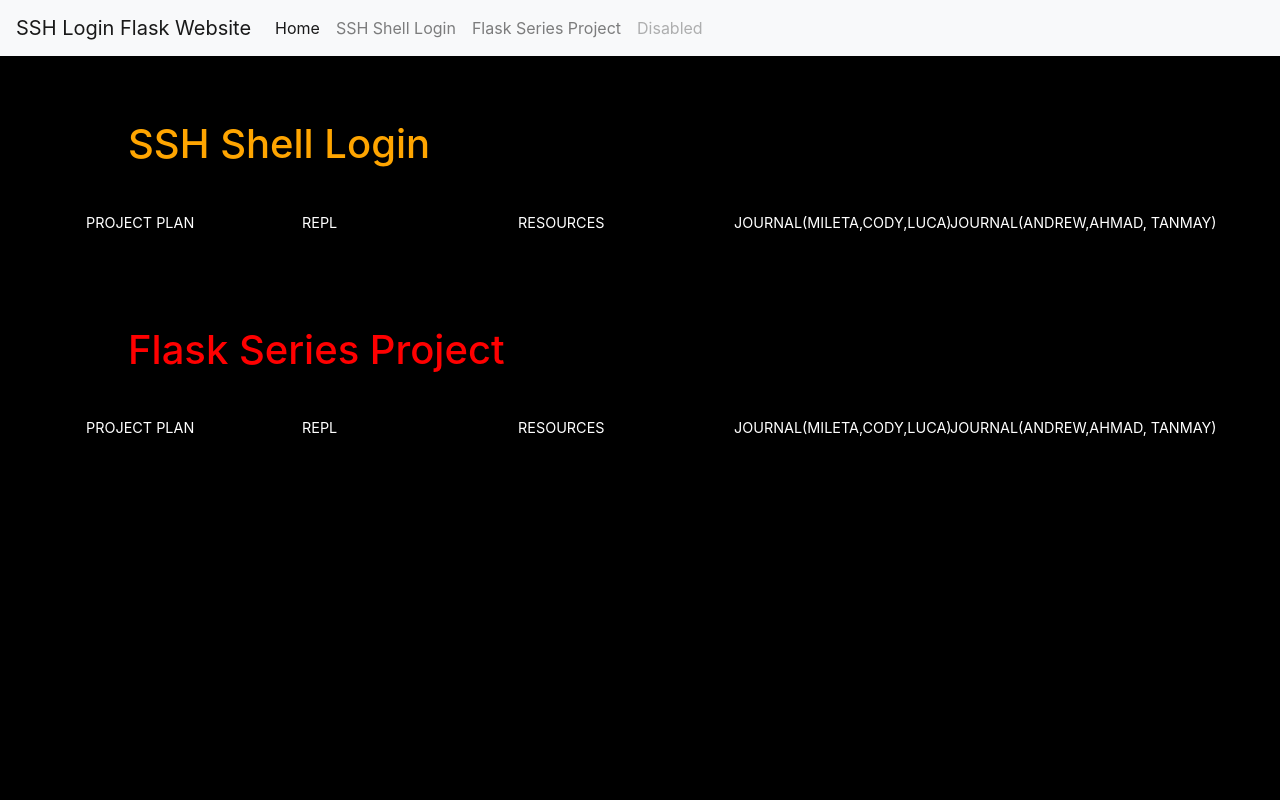
After one commit to MaxVukovich/SecureShell, a Flask app: page / in a window 1280 px wide. The commit adds this page. Run offline with Flask 2, Linux system fonts and the light colour scheme; some libraries are stand-ins or nearby versions.

Commit message:
third commit

```diff
--- a/main.py
+++ b/main.py
@@ -11,6 +11,9 @@ def home():
     # function use Flask import (Jinga) to render an HTML template
     return render_template("home.html")
 
+@app.route('/links/')
+def links_rooute():
+    return render_template("links.html")
 
 if __name__ == "__main__":
     # runs the application on the repl development server
--- /dev/null
+++ b/templates/home.html
@@ -0,0 +1,145 @@
+<html>
+
+<head>
+    <title>PacMan Shell Project | Home </title>
+    <link rel="stylesheet" href="https://stackpath.bootstrapcdn.com/bootstrap/4.3.1/css/bootstrap.min.css" integrity="sha384-ggOyR0iXCbMQv3Xipma34MD+dH/1fQ784/j6cY/iJTQUOhcWr7x9JvoRxT2MZw1T"
+          crossorigin="anonymous">
+    <link rel="stylesheet" href="https://cdnjs.cloudflare.com/ajax/libs/font-awesome/4.7.0/css/font-awesome.min.css">
+<body>
+<!-- Navigation Bar -->
+<nav class="navbar navbar-expand-lg navbar-light bg-light">
+    <a class="navbar-brand" href="#">SSH Login Flask Website</a>
+    <button class="navbar-toggler" type="button" data-toggle="collapse" data-target="#navbarNavAltMarkup" aria-controls="navbarNavAltMarkup" aria-expanded="false" aria-label="Toggle navigation">
+        <span class="navbar-toggler-icon"></span>
+    </button>
+    <div class="collapse navbar-collapse" id="navbarNavAltMarkup">
+        <div class="navbar-nav">
+            <a class="nav-link active" href="/">Home <span class="sr-only">(current)</span></a>
+            <a class="nav-link" href="/links/">SSH Shell Login</a>
+            <a class="nav-link" href="/flask">Flask Series Project</a>
+            <a class="nav-link disabled" href="#" tabindex="-1" aria-disabled="true">Disabled</a>
+        </div>
+    </div>
+</nav>
+
+
+</head>
+<body style ="background-color:black;">
+
+<div class="product" style="margin-top: 5%;">
+    <div class="row" style="padding: 10%; padding-top: 0%; padding-bottom: 2%;">
+
+        <div class="col-8">
+            <h1 style="color:Orange;">SSH Shell Login</h1>
+        </div>
+
+    </div>
+
+    <div class="container" style="padding-left: 0%;">
+        <div class="item">
+            <a href="https://docs.google.com/document/d/13t2pk-3f1qSdgGQXizjIjrLYIU35mj19pajXCEup9og/edit" class="btn">Project Plan</a>
+        </div>
+
+        <div class="item">
+            <a href="https://repl.it/@TMarwah/Team3-SSH-Login#main.py" class="btn">Repl</a>
+        </div>
+
+        <div class="item">
+            <a href="http://nighthawkcoders.cf/courses/python/#flask-padlet" class="btn">Resources</a>
+        </div>
+        <div class="item">
+            <a href="https://docs.google.com/document/d/1f-aT5hgvu_h0xv1gSOvz8Ls-oXVEXlLowsxZdkN6YZw/edit?usp=sharing" class="btn">Journal(Mileta,Cody,Luca)</a>
+        </div>
+        <div class="item">
+            <a href="https://docs.google.com/document/d/1-UAGwPRwrVyJvLPtaW597b4U8GfcQATbWQZXWXvoxgo/edit?usp=sharing" class="btn">Journal(Andrew,Ahmad,
+                Tanmay)
+            </a>
+        </div>
+    </div>
+
+</div>
+
+
+<div class="product" style="margin-top: 5%;">
+    <div class="row" style="padding: 10%; padding-top: 0%; padding-bottom: 2%;">
+
+        <div class="col-8">
+            <h1 style="color:Red;">Flask Series Project</h1>
+        </div>
+
+    </div>
+
+    <div class="container" style="padding-left: 0%;">
+        <div class="item">
+            <a href="https://docs.google.com/document/d/1oDSYDH4TLnrq1seO0PEO6nYHXbi3XMscEtPeNIbfMIk/edit?usp=sharing" class="btn">Project Plan</a>
+        </div>
+
+        <div class="item">
+            <a href="https://repl.it/@TMarwah/Team3-SSH-Login#main.py" class="btn">Repl</a>
+        </div>
+
+        <div class="item">
+            <a href="http://nighthawkcoders.cf/courses/python/#flask-padlet" class="btn">Resources</a>
+        </div>
+        <div class="item">
+            <a href="https://docs.google.com/document/d/1f-aT5hgvu_h0xv1gSOvz8Ls-oXVEXlLowsxZdkN6YZw/edit?usp=sharing" class="btn">Journal(Mileta,Cody,Luca)</a>
+        </div>
+        <div class="item">
+            <a href="https://docs.google.com/document/d/1-UAGwPRwrVyJvLPtaW597b4U8GfcQATbWQZXWXvoxgo/edit?usp=sharing" class="btn">Journal(Andrew,Ahmad,
+                Tanmay)
+            </a>
+        </div>
+
+    </div>
+
+</div>
+
+</body>
+<style>
+	.fa:hover {
+		transform: translateY(10px);
+
+	}
+
+	.btn:link,
+	.btn:visited {
+		text-transform: uppercase;
+		text-decoration: none;
+		display: inline-block;
+		border-radius: 100px;
+		transition: all .2s;
+		position: absolute;
+		color: white;
+		font-size: 0.9em;
+	}
+
+	.btn:hover {
+		transform: translateY(-2px);
+		box-shadow: 0 15px 20px rgba(255, 255, 255, 0.2);
+        color:Black;
+        background:white;
+	}
+
+	.btn:active {
+		transform: translateY(-1px);
+		box-shadow: 0 5px 10px rgba(255, 255, 255, 0.2);
+	}
+
+	.container {
+		background: black;
+		width: 2000px;
+		height: 60px;
+		/* height given for illustration */
+		display: flex;
+		flex-flow: row wrap;
+
+	}
+
+	.item {
+		background: black;
+		margin: 3px;
+		flex: 0 1 calc(20% - 15px);
+		/* <-- adjusting for margin */
+	}
+</style>
+</html>
--- a/Templetes/home.html
+++ b/templates/links.html
@@ -1,7 +1,7 @@
 <html>
 
 <head>
-    <title>PacMan Shell Project | Home </title>
+    <title>PacMan Shell Project | Links </title>
     <link rel="stylesheet" href="https://stackpath.bootstrapcdn.com/bootstrap/4.3.1/css/bootstrap.min.css" integrity="sha384-ggOyR0iXCbMQv3Xipma34MD+dH/1fQ784/j6cY/iJTQUOhcWr7x9JvoRxT2MZw1T"
           crossorigin="anonymous">
     <link rel="stylesheet" href="https://cdnjs.cloudflare.com/ajax/libs/font-awesome/4.7.0/css/font-awesome.min.css">
@@ -15,7 +15,7 @@
     <div class="collapse navbar-collapse" id="navbarNavAltMarkup">
         <div class="navbar-nav">
             <a class="nav-link active" href="/">Home <span class="sr-only">(current)</span></a>
-            <a class="nav-link" href="/hello">SSH Shell Login</a>
+            <a class="nav-link" href="/links">SSH Shell Login</a>
             <a class="nav-link" href="/flask">Flask Series Project</a>
             <a class="nav-link disabled" href="#" tabindex="-1" aria-disabled="true">Disabled</a>
         </div>
@@ -24,7 +24,7 @@
 
 
 </head>
-<body style ="background-color:black;">
+<body style ="background-color:yellow;">
 
 <div class="product" style="margin-top: 5%;">
     <div class="row" style="padding: 10%; padding-top: 0%; padding-bottom: 2%;">
```
Also changed, not shown: Templetes/links.html (added).
